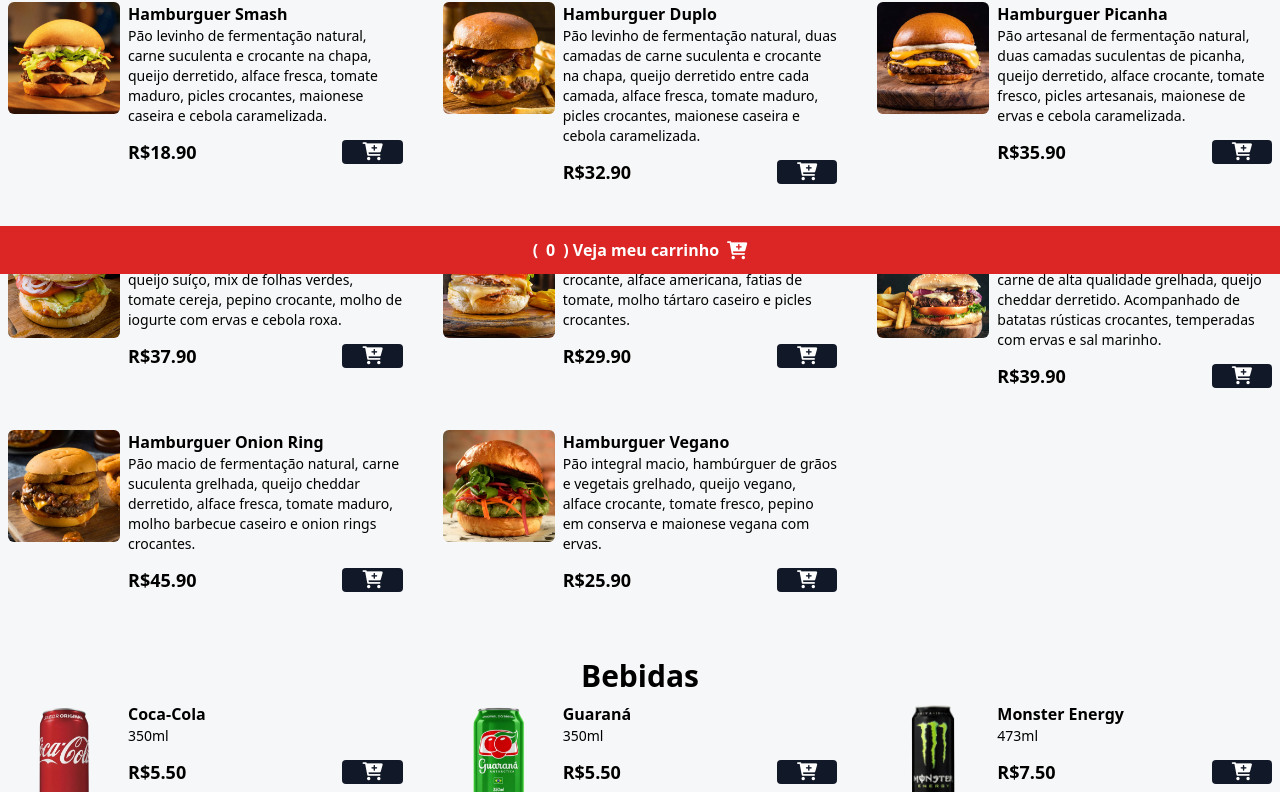
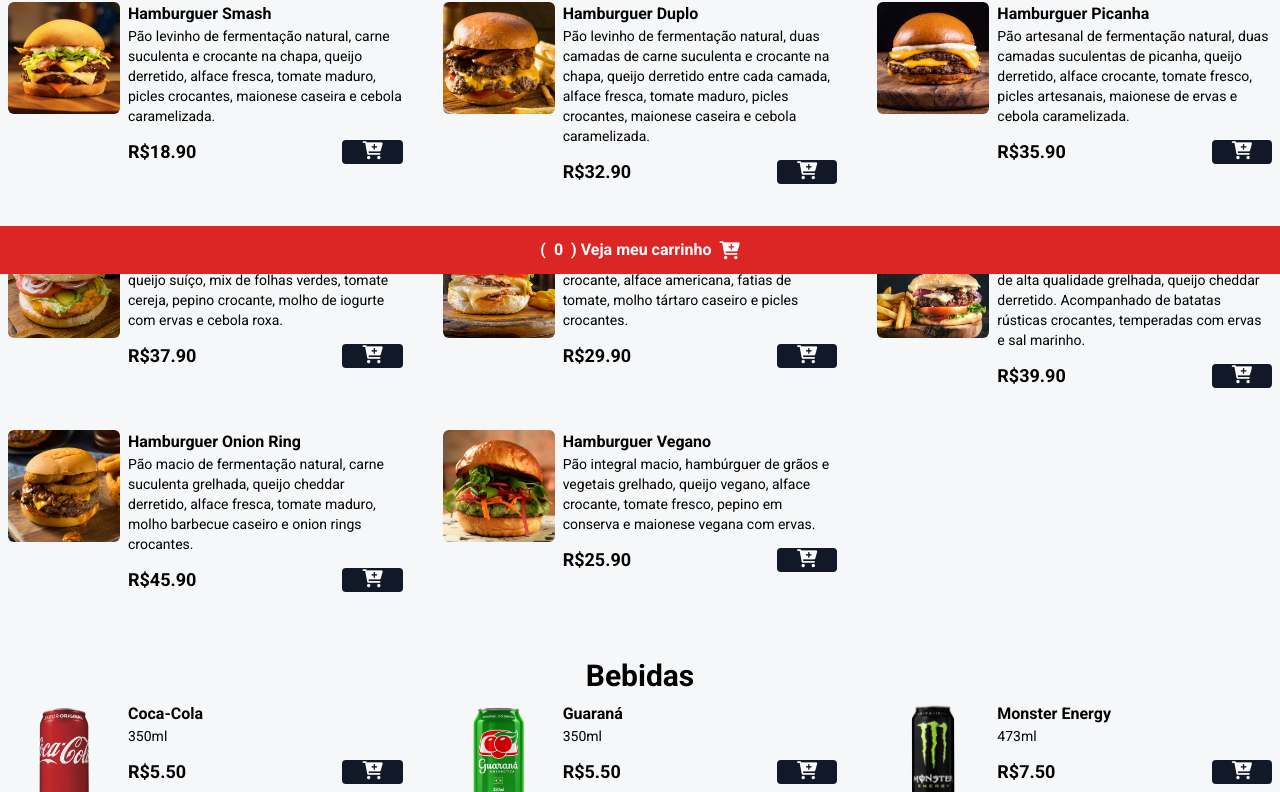
Before and after one commit to MarcosAdrianoGuedes/Soft_Burguer, a website: page index.html in a window 1280 px wide. Shown: the part 526-1318 px from the top of the page. Drawn offline with Linux system fonts and the light colour scheme.

Commit message:
Adicionando fonte Roboto ao projeto

```diff
--- a/index.html
+++ b/index.html
@@ -5,9 +5,13 @@
     <meta charset="UTF-8">
     <meta name="viewport" content="width=device-width, initial-scale=1.0">
     <link rel="stylesheet" href="style/output.css">
+    <link rel="preconnect" href="https://fonts.googleapis.com">
+    <link rel="preconnect" href="https://fonts.gstatic.com" crossorigin>
+    <link href="https://fonts.googleapis.com/css2?family=Roboto:wght@400;500;700&display=swap" rel="stylesheet">
     <link rel="stylesheet" href="https://cdnjs.cloudflare.com/ajax/libs/font-awesome/6.0.0-beta3/css/all.min.css"
         integrity="sha512-Fo3rlrZj/k7ujTnHg4CGR2D7kSs0v4LLanw2qksYuRlEzO+tcaEPQogQ0KaoGN26/zrn20ImR1DfuLWnOo7aBA=="
         crossorigin="anonymous" referrerpolicy="no-referrer" />
+    <link rel="shortcut icon" href="assets/logo-soft-burguer.png" type="image/x-icon">
     <title>Soft Burguer</title>
 </head>
 
@@ -284,10 +288,8 @@
             <p class="font-bold">Total: <span id="cart-total">0.00</span></p>
 
             <p class="font-bold mt-4">Endereço de entrega</p>
-            <input type="text"
-            placeholder="Digite aqui seu endereço completo..."
-            id="address"
-            class="w-full border-2 p-1 rounded my-1">
+            <input type="text" placeholder="Digite aqui seu endereço completo..." id="address"
+                class="w-full border-2 p-1 rounded my-1">
             <p class="text-red-500 hidden" id="address-warn">Digite seu endereço completo...</p>
 
             <div class="flex items-center justify-between mt-5 w-full">
--- a/tailwind.config.js
+++ b/tailwind.config.js
@@ -2,6 +2,9 @@
 module.exports = {
   content: ["./**/*.{html,js}"],
   theme: {
+    fontFamily:{
+      'sans': ['Roboto', 'sans-serif']
+    },
     extend: {
       backgroundImage:{
         "home": "url('/assets/bg.png')"
```
Also changed, not shown: style/output.css.
